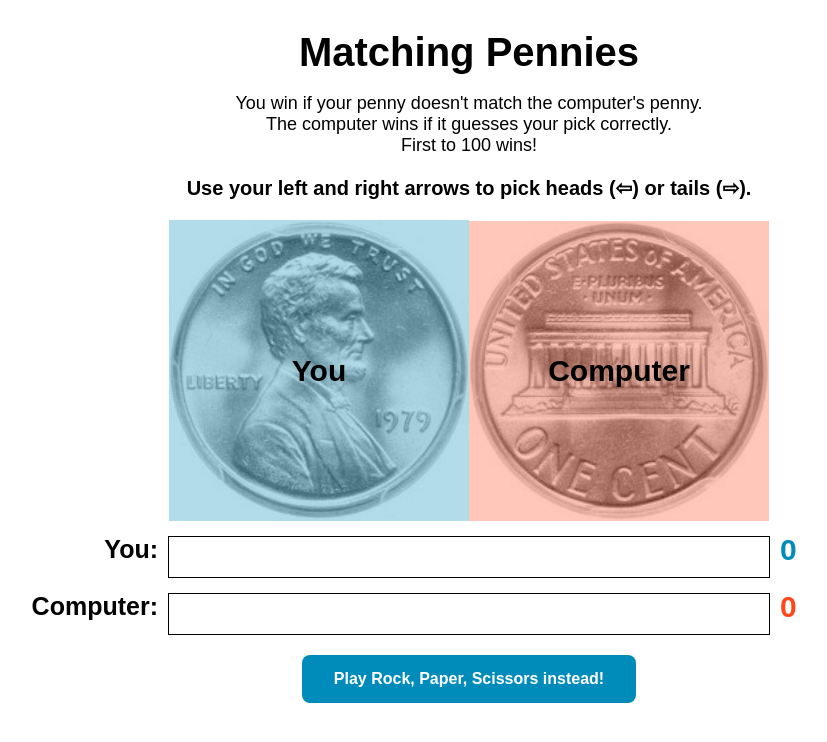
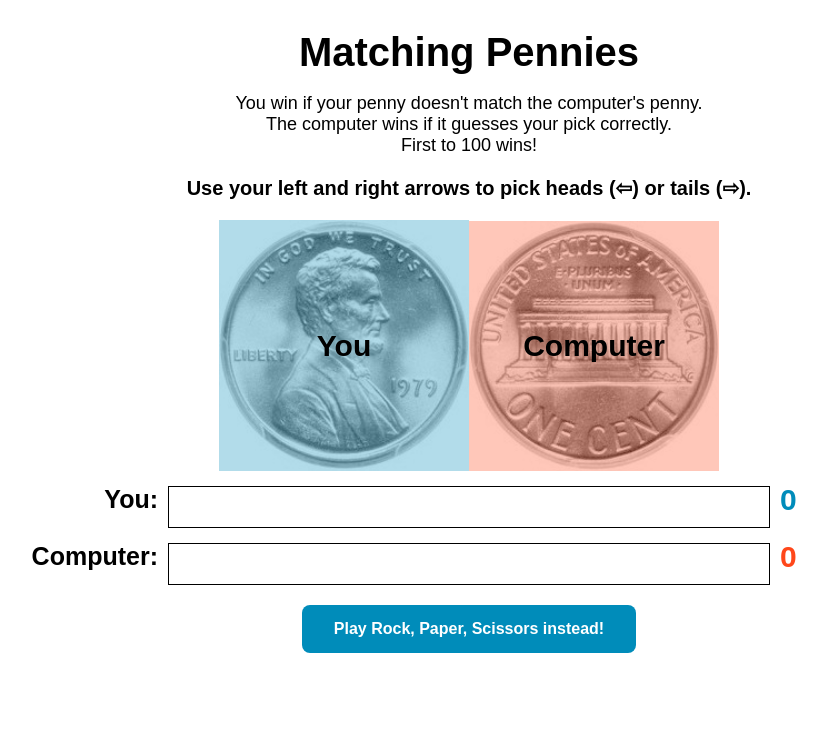
Before and after one commit to priscilla-lee/cos511_final_project, a plain HTML site: page matching_pennies.html in a window 1280 px wide. Shown: the whole page, without its empty margins (171-998 px from the left). Drawn offline with Linux system fonts and the light colour scheme.

Commit message:
made images slightly smaller

```diff
--- a/stylesheet.css
+++ b/stylesheet.css
@@ -5,7 +5,7 @@ body {
 }
 
 img {
-  width: 300;
+  width: 250;
 }
 
 canvas {
```
